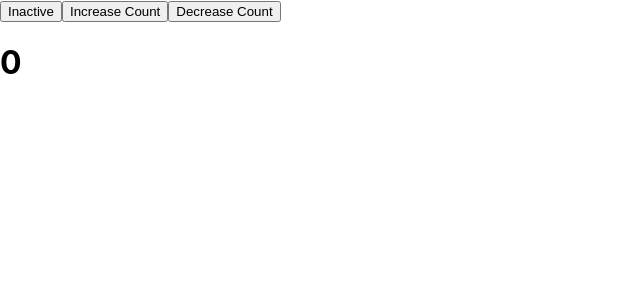
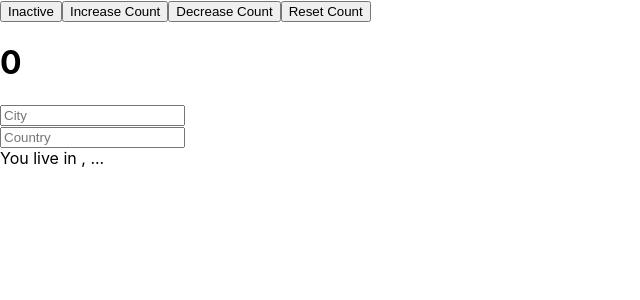
Before and after one commit to RWCannell/hooks-playground, a React (Create React App) app: page / in a window 1280 px wide. Shown: the top 300 px of the page, without its empty margins (0-640 px from the left). Built offline with nearby package versions, Linux system fonts and the light colour scheme.

Commit message:
Added an example involving an object used in useState

```diff
--- a/src/App.js
+++ b/src/App.js
@@ -1,10 +1,9 @@
 import React, { useState } from 'react';
 
 function App() {
+  // =========================================== //
+  // Active or Inactive button
   const [isActive, setIsActive] = useState(false);
-
-  // This is more concise
-  // const buttonText = isActive ? 'Active' : 'Inactive';
 
   let buttonText = "";
 
@@ -14,23 +13,49 @@ function App() {
     buttonText = 'Inactive';
   }
 
+  // This is a more concise way of writing a simple if-else statement
+  // const buttonText = isActive ? 'Active' : 'Inactive';
+
   const handleIsActiveOnClick = () => {
     setIsActive(!isActive)
   };
 
+  // ======================================= //
+  // Increase, decrease, or reset count
+
   const [count, setCount] = useState(0);
 
   const handleIncreaseCountOnClick = () => {
-    console.log("Current count: " + count);
     setCount(count + 1);
   }
 
   const handleDecreaseCountOnClick = () => {
-    console.log("Current count: " + count);
     setCount(count - 1);
   }
 
-  console.log("Updated count: " + count);
+  const handleResetCountOnClick = () => {
+    setCount(0);
+  }
+
+  // ======================================= //
+  // City and Country Location
+
+  const [location, setLocation] = useState({
+    city: '',
+    country: '',
+  });
+
+  function handleCityChange(event) {
+    setLocation({
+      ...location, city: event.target.value
+    });
+  };
+
+  function handleCountryChange(event) {
+    setLocation({
+      ...location, country: event.target.value
+    });
+  };
 
   return (
     <>
@@ -44,7 +69,32 @@ function App() {
       <button onClick={handleDecreaseCountOnClick}>
         Decrease Count
       </button>
+      <button onClick={handleResetCountOnClick}>
+        Reset Count
+      </button>
       <h1>{count}</h1>
+
+      <form>
+        <div>
+          <input
+            type='text'
+            placeholder='City'
+            value={location.city}
+            onChange={handleCityChange}
+          />
+        </div>
+        <div>
+          <input
+            type='text'
+            placeholder='Country'
+            value={location.country}
+            onChange={handleCountryChange}
+          />
+        </div>
+        <div>
+          You live in { `${location.city}, ${location.country}...` }
+        </div>
+      </form>
     </>
   );
 }
```
